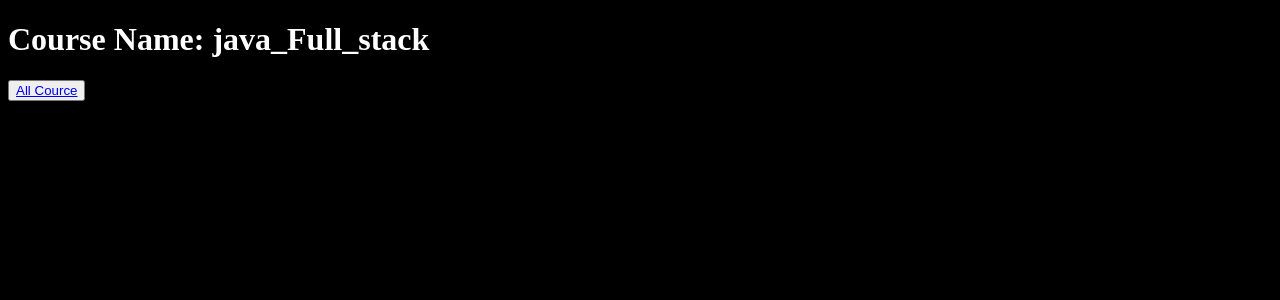
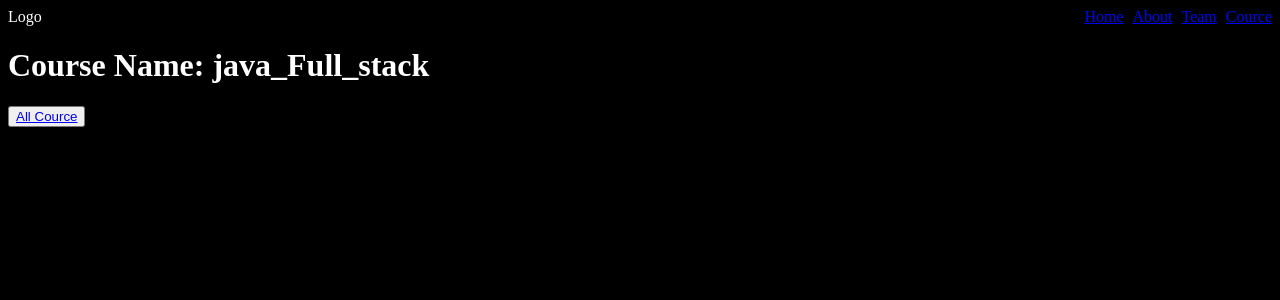
Before and after one commit to Chandrakishortiwari/REACT, a React (Vite) app: page /cource/02 in a window 1280 px wide. Shown: the top 300 px of the page. Built offline with nearby package versions, Linux system fonts and the light colour scheme.

Commit message:
Work on Dynamic Navigation bar

```diff
--- /dev/null
+++ b/src/Components/Navigation_bar/Navigate.css
@@ -0,0 +1,11 @@
+.right{
+    display: flex;
+    text-decoration: none;
+    gap: 9px;
+
+}
+.mainnav{
+    display: flex;
+    flex-direction: row;
+    justify-content: space-between;
+}
--- /dev/null
+++ b/src/Components/Navigation_bar/Navigate.jsx
@@ -0,0 +1,26 @@
+import React from 'react'
+import './Navigate.css'
+import {Link} from "react-router";
+
+function Navigate() {
+  return (
+    <div>
+
+    <div className='mainnav'>
+
+     <div className="left">Logo</div>
+     <div className="right">
+     <Link to={'/'}>Home </Link>
+        <Link to={'/contact'}>About</Link>
+        <Link to={'/team'}>Team </Link>
+
+        <Link to={'/cource'}>Cource</Link>
+     </div>
+
+    </div>
+
+    </div>
+  )
+}
+
+export default Navigate
--- a/src/Components/Ruting/RoutingMain.jsx
+++ b/src/Components/Ruting/RoutingMain.jsx
@@ -6,12 +6,14 @@ import Home from './Home';
 import Team from './Team';
 import Cource from './Cource';
 import Cource_details from './Cource_details';
+import Navigate from '../Navigation_bar/Navigate';
 
 function RoutingMain() {
   return (
     <div>
 
         <BrowserRouter>
+        <Navigate />
         <Routes>
       <Route path="/" element={ <Home />} />
       <Route path="/contact" element={<Contact />} />
```
